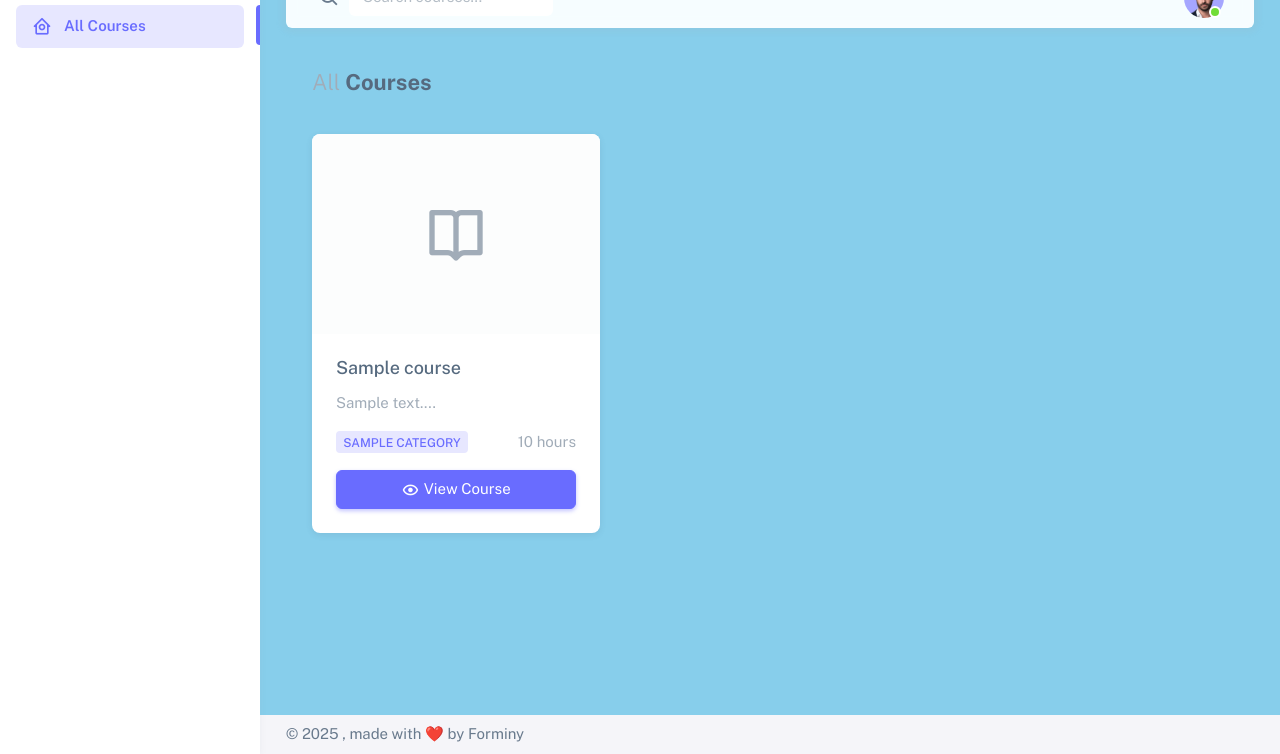
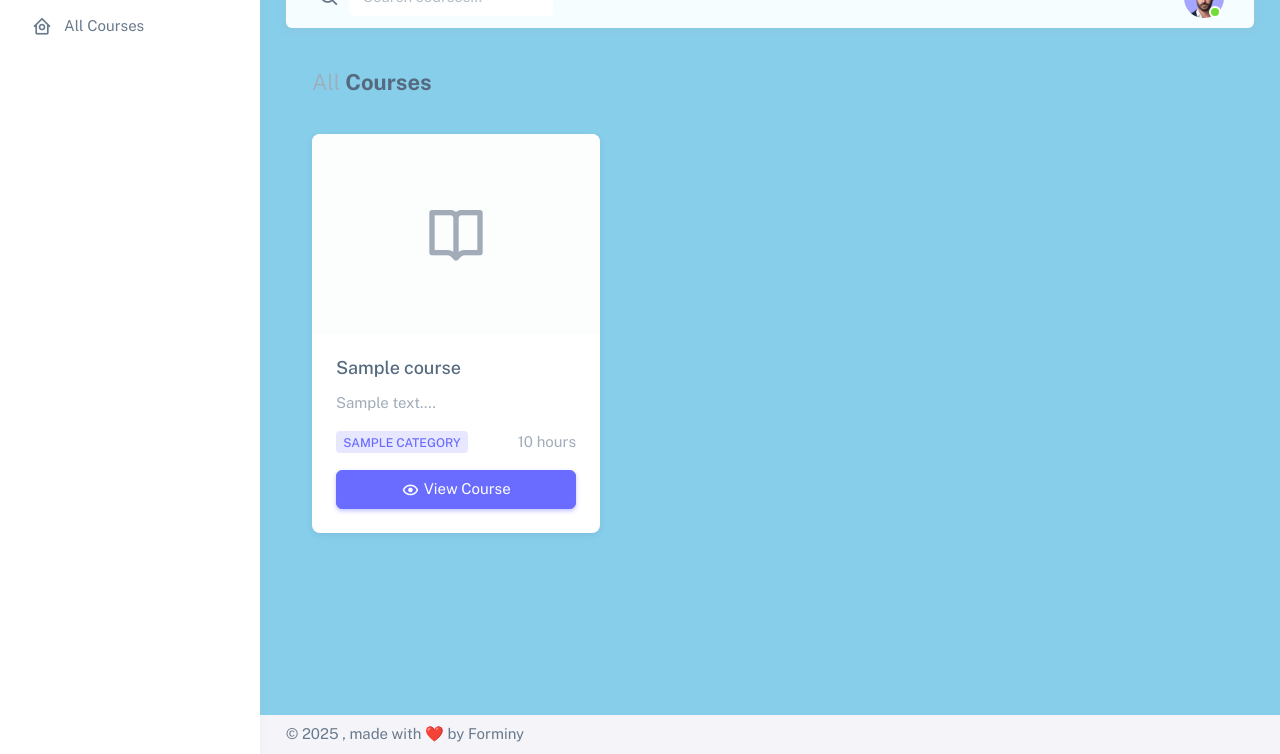
Before and after one commit to Tayss1r/Training_Platform, a Symfony app: template templates/home/index.html.twig in a window 1280 px wide. Shown: the part 46-800 px from the top of the page. Run offline with Twig, Linux system fonts and the light colour scheme; the template is opened without the code that fills it: most values are stand-ins (such as "Sample title", 1, 10 or a date in 2020); some libraries are stand-ins or nearby versions.

Commit message:
Fix enroll button and side bar

```diff
--- a/templates/base.html.twig
+++ b/templates/base.html.twig
@@ -89,7 +89,7 @@
 
             <ul class="menu-inner py-1">
                 <!-- Dashboard -->
-                <li class="menu-item active">
+                <li class="menu-item">
                     <a href="{{ path('home') }}" class="menu-link">
                         <i class="menu-icon tf-icons bx bx-home-circle"></i>
                         <div data-i18n="Analytics">All Courses</div>
@@ -102,8 +102,9 @@
                         <span class="menu-header-text">Categories</span>
                     </li>
                     {% for category in categories %}
+                        {% if category.courses|length > 0 %}
                             <li class="menu-item">
-                            <a href="javascript:void(0);" class="menu-link menu-toggle">
+                                <a href="{{ path('category_courses', {'id': category.id}) }}" class="menu-link">
                                     <div data-i18n="Layouts">{{ category.name }}</div>
                                 </a>
                                 <ul class="menu-sub">
@@ -116,6 +117,7 @@
                                     {% endfor %}
                                 </ul>
                             </li>
+                        {% endif %}
                     {% endfor %}
                 {% endif %}
                 {% if is_granted('ROLE_ADMIN') %}
```
Lines whose indentation alone changed are shown as unchanged.
